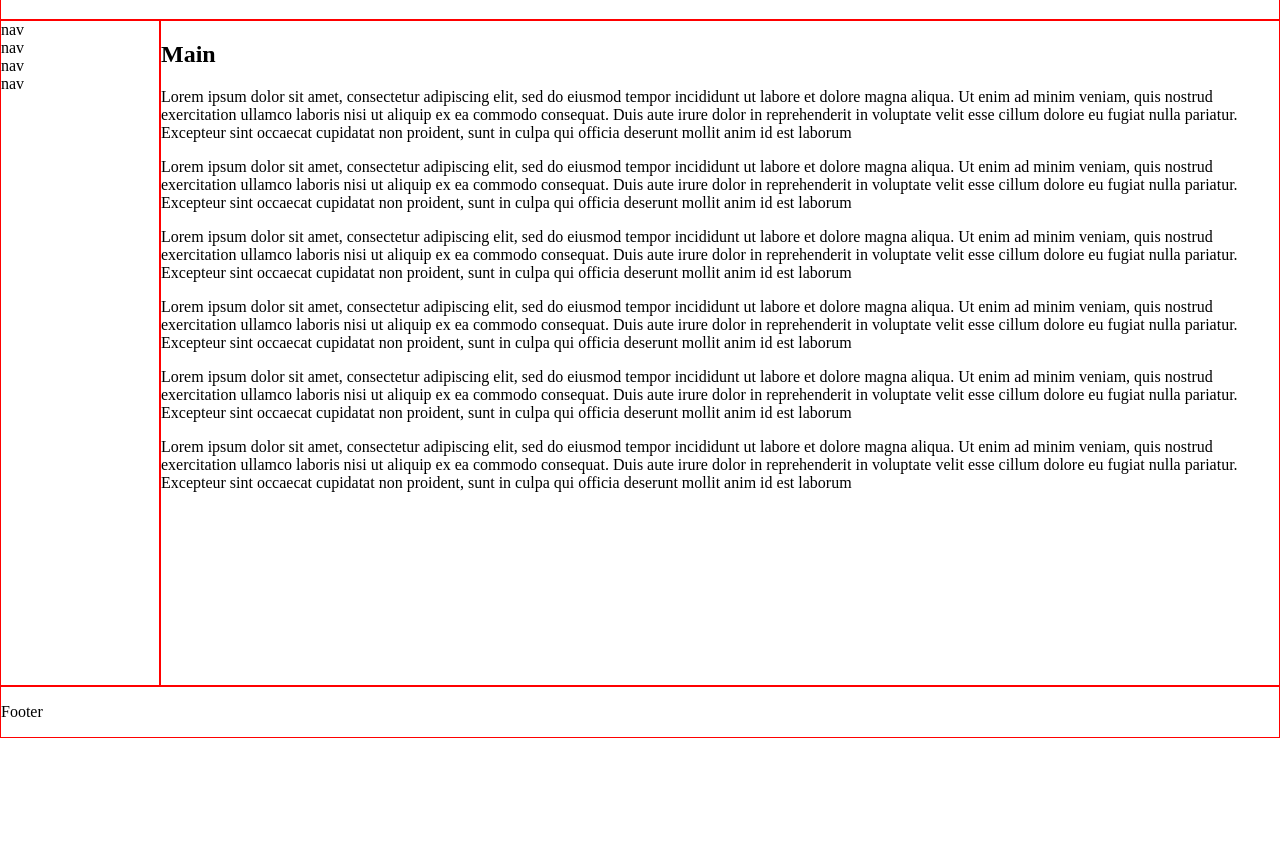
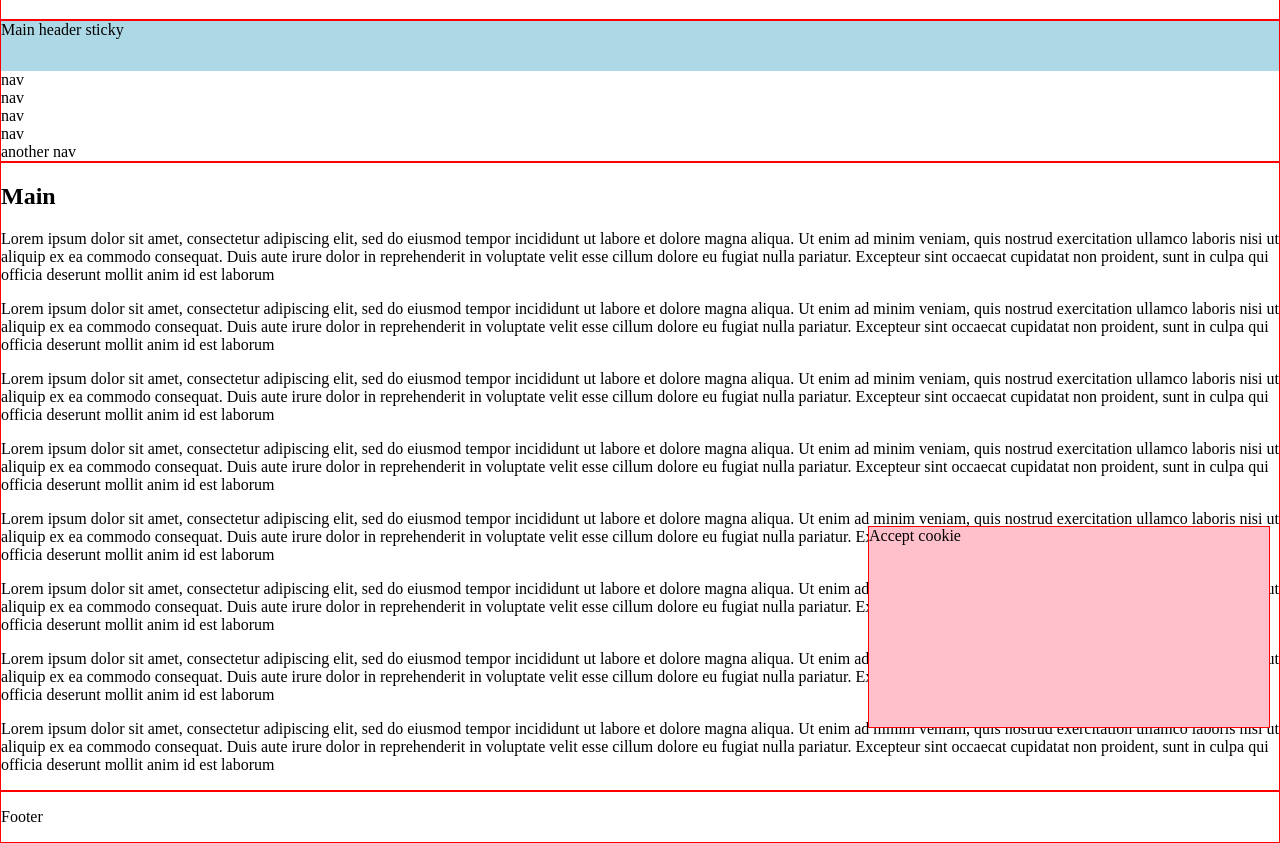
Before and after one commit to ameliapham/exercice-grid, a plain HTML site: page index.html in a window 1280 px wide. Shown: the part 62-905 px from the top of the page. Before the commit the page ends 800 px from the top, so only its background shows below. Drawn offline with Linux system fonts and the light colour scheme.

Commit message:
Explaining sticky

```diff
--- a/index.css
+++ b/index.css
@@ -7,7 +7,23 @@ body>* {
     border: 1px solid red;
 }
 
+#accept-cookie {
+    position: fixed;
+    bottom: 10px;
+    right: 10px;
+    width: 400px;
+    background-color: pink;
+    height: 200px;
 
+}
+
+#main-header-sticky {
+    position: sticky;
+    background-color: lightblue;
+    top:0;
+    height: 50px;
+
+}
 
 /*==========Start exercice==========*/
 body {
@@ -17,11 +33,12 @@ body {
 }
 
 @media (min-width: 40em) {
+    /*
     body {
         grid-template-columns: 10em 1fr;
         grid-template-rows: auto 1fr auto;
+    }
 
-    }
 
     header {
         grid-column: span 2;
@@ -30,4 +47,5 @@ body {
     footer {
         grid-column: span 2;
     }
+    */
 }
--- a/index.html
+++ b/index.html
@@ -4,16 +4,22 @@
         <link rel="stylesheet" href="index.css">
     </head>
     <body>
+        <div id="accept-cookie">
+            Accept cookie
+        </div>
         <header>
             <h1>Header</h1>
         </header>
         <section>
+            <div id="main-header-sticky">Main header sticky</div>
             <nav>nav</nav>
             <nav>nav</nav>
             <nav>nav</nav>
             <nav>nav</nav>
+            <nav>another nav</nav>
         </section>
         <main>
+
             <h2>Main</h2>
             <p>Lorem ipsum dolor sit amet, consectetur adipiscing elit, sed do eiusmod tempor incididunt ut labore et dolore magna aliqua. Ut enim ad minim veniam, quis nostrud exercitation ullamco laboris nisi ut aliquip ex ea commodo consequat. Duis aute irure dolor in reprehenderit in voluptate velit esse cillum dolore eu fugiat nulla pariatur. Excepteur sint occaecat cupidatat non proident, sunt in culpa qui officia deserunt mollit anim id est laborum</p>
             <p>Lorem ipsum dolor sit amet, consectetur adipiscing elit, sed do eiusmod tempor incididunt ut labore et dolore magna aliqua. Ut enim ad minim veniam, quis nostrud exercitation ullamco laboris nisi ut aliquip ex ea commodo consequat. Duis aute irure dolor in reprehenderit in voluptate velit esse cillum dolore eu fugiat nulla pariatur. Excepteur sint occaecat cupidatat non proident, sunt in culpa qui officia deserunt mollit anim id est laborum</p>
@@ -21,7 +27,8 @@
             <p>Lorem ipsum dolor sit amet, consectetur adipiscing elit, sed do eiusmod tempor incididunt ut labore et dolore magna aliqua. Ut enim ad minim veniam, quis nostrud exercitation ullamco laboris nisi ut aliquip ex ea commodo consequat. Duis aute irure dolor in reprehenderit in voluptate velit esse cillum dolore eu fugiat nulla pariatur. Excepteur sint occaecat cupidatat non proident, sunt in culpa qui officia deserunt mollit anim id est laborum</p>
             <p>Lorem ipsum dolor sit amet, consectetur adipiscing elit, sed do eiusmod tempor incididunt ut labore et dolore magna aliqua. Ut enim ad minim veniam, quis nostrud exercitation ullamco laboris nisi ut aliquip ex ea commodo consequat. Duis aute irure dolor in reprehenderit in voluptate velit esse cillum dolore eu fugiat nulla pariatur. Excepteur sint occaecat cupidatat non proident, sunt in culpa qui officia deserunt mollit anim id est laborum</p>
             <p>Lorem ipsum dolor sit amet, consectetur adipiscing elit, sed do eiusmod tempor incididunt ut labore et dolore magna aliqua. Ut enim ad minim veniam, quis nostrud exercitation ullamco laboris nisi ut aliquip ex ea commodo consequat. Duis aute irure dolor in reprehenderit in voluptate velit esse cillum dolore eu fugiat nulla pariatur. Excepteur sint occaecat cupidatat non proident, sunt in culpa qui officia deserunt mollit anim id est laborum</p>
-
+            <p>Lorem ipsum dolor sit amet, consectetur adipiscing elit, sed do eiusmod tempor incididunt ut labore et dolore magna aliqua. Ut enim ad minim veniam, quis nostrud exercitation ullamco laboris nisi ut aliquip ex ea commodo consequat. Duis aute irure dolor in reprehenderit in voluptate velit esse cillum dolore eu fugiat nulla pariatur. Excepteur sint occaecat cupidatat non proident, sunt in culpa qui officia deserunt mollit anim id est laborum</p>
+            <p>Lorem ipsum dolor sit amet, consectetur adipiscing elit, sed do eiusmod tempor incididunt ut labore et dolore magna aliqua. Ut enim ad minim veniam, quis nostrud exercitation ullamco laboris nisi ut aliquip ex ea commodo consequat. Duis aute irure dolor in reprehenderit in voluptate velit esse cillum dolore eu fugiat nulla pariatur. Excepteur sint occaecat cupidatat non proident, sunt in culpa qui officia deserunt mollit anim id est laborum</p>
         </main>
         <footer>
             <p>Footer</p>
```
